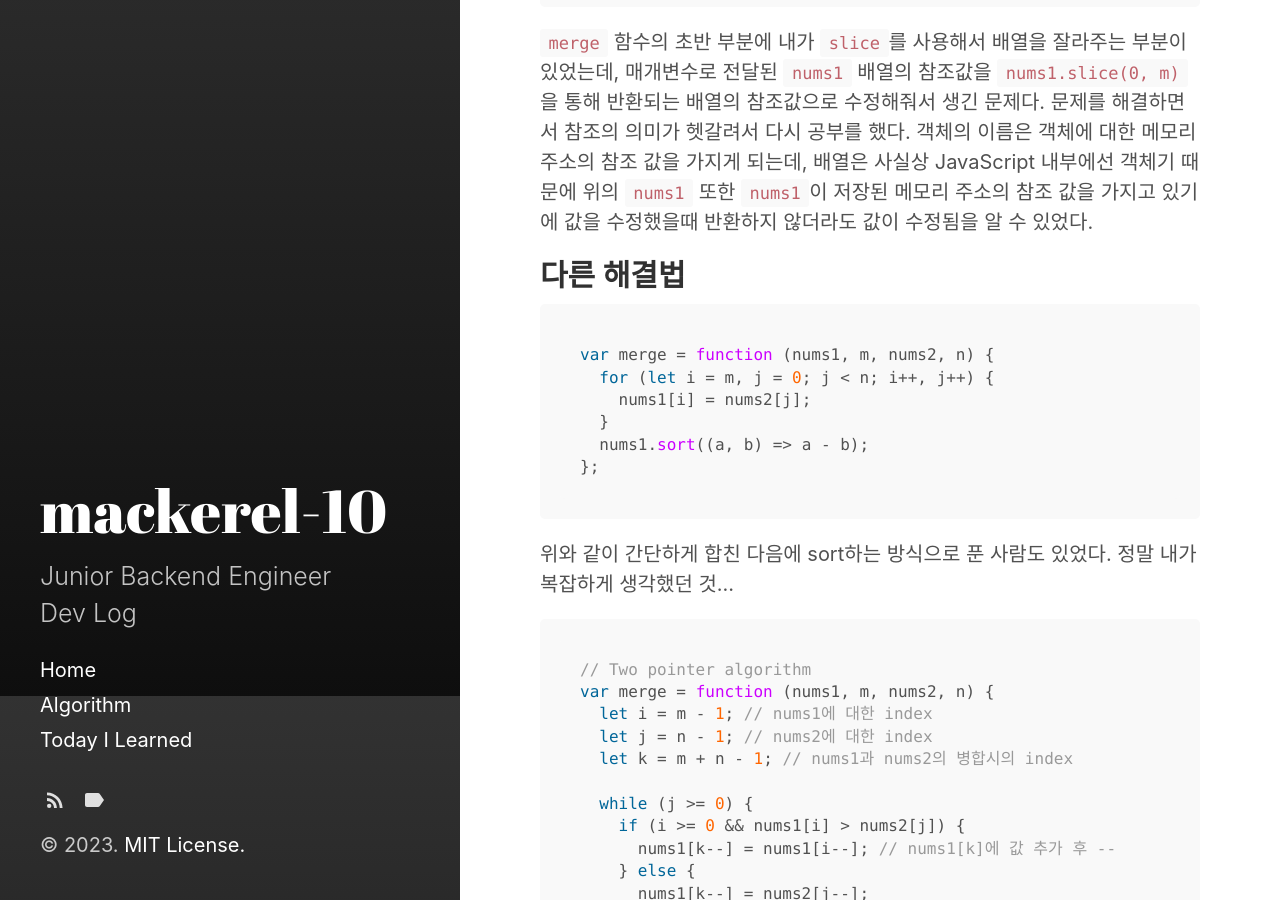
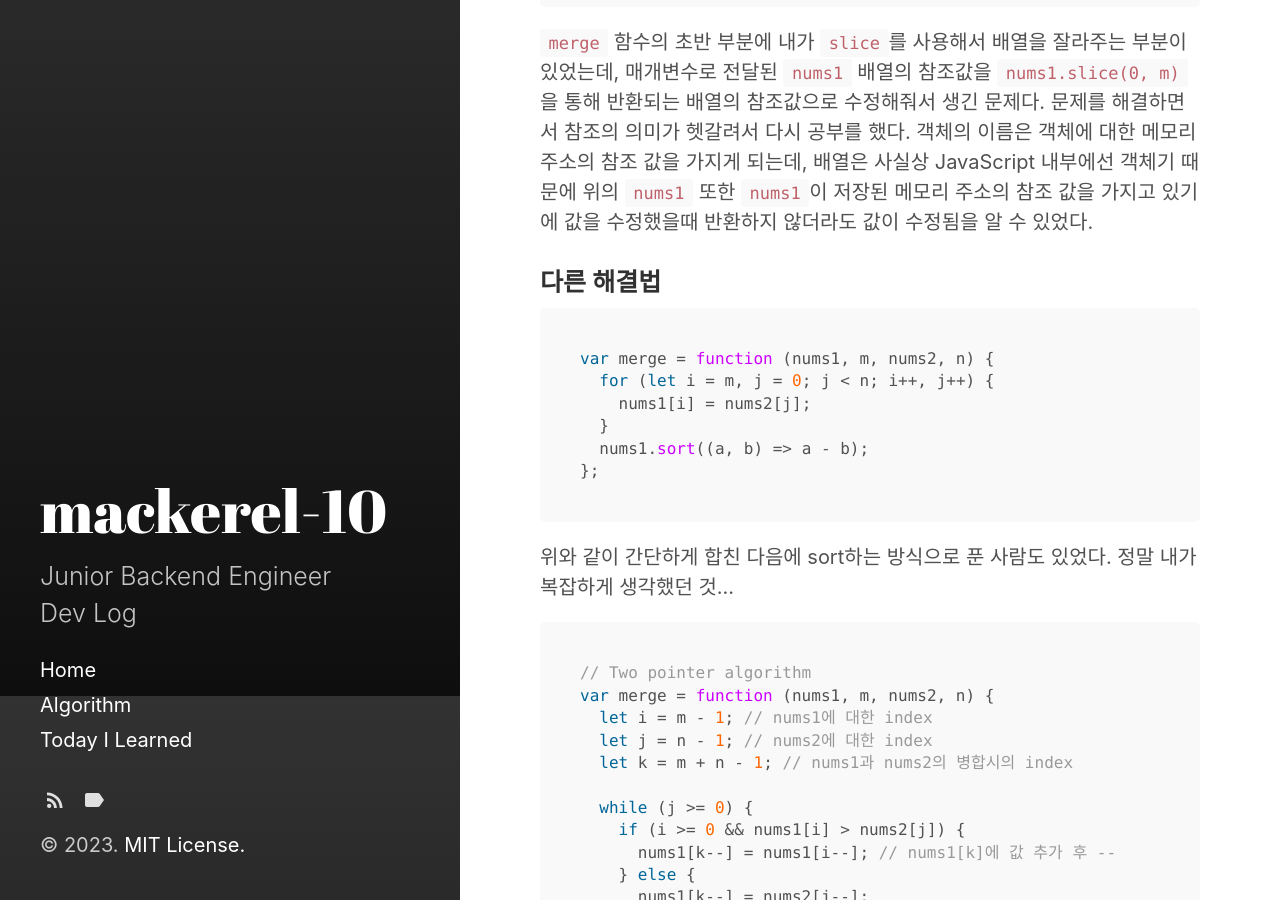
Before and after one commit to mackerel-10/mackerel-10.github.io, a Jekyll site: the page built from _posts/Algorithm/Leet/2023-08-23-88-Merge Sorted Array.md, in a window 1280 px wide and 900 px high, scrolled down 3804 px. Built offline with Jekyll 4.4.1, drawn with Linux system fonts in a browser that asks for light colours.

Commit message:
Edit: heading 수정

````diff
--- a/_posts/Algorithm/Leet/2023-08-23-88-Merge Sorted Array.md
+++ b/_posts/Algorithm/Leet/2023-08-23-88-Merge Sorted Array.md
@@ -145,7 +145,7 @@ nums1.splice(m, nums1.length - m);
 
 `merge` 함수의 초반 부분에 내가 `slice`를 사용해서 배열을 잘라주는 부분이 있었는데, 매개변수로 전달된 `nums1` 배열의 참조값을 `nums1.slice(0, m)`을 통해 반환되는 배열의 참조값으로 수정해줘서 생긴 문제다. 문제를 해결하면서 참조의 의미가 헷갈려서 다시 공부를 했다. 객체의 이름은 객체에 대한 메모리 주소의 참조 값을 가지게 되는데, 배열은 사실상 JavaScript 내부에선 객체기 때문에 위의 `nums1` 또한 `nums1`이 저장된 메모리 주소의 참조 값을 가지고 있기에 값을 수정했을때 반환하지 않더라도 값이 수정됨을 알 수 있었다.
 
-## 다른 해결법
+### 다른 해결법
 
 ```javascript
 var merge = function (nums1, m, nums2, n) {
````
